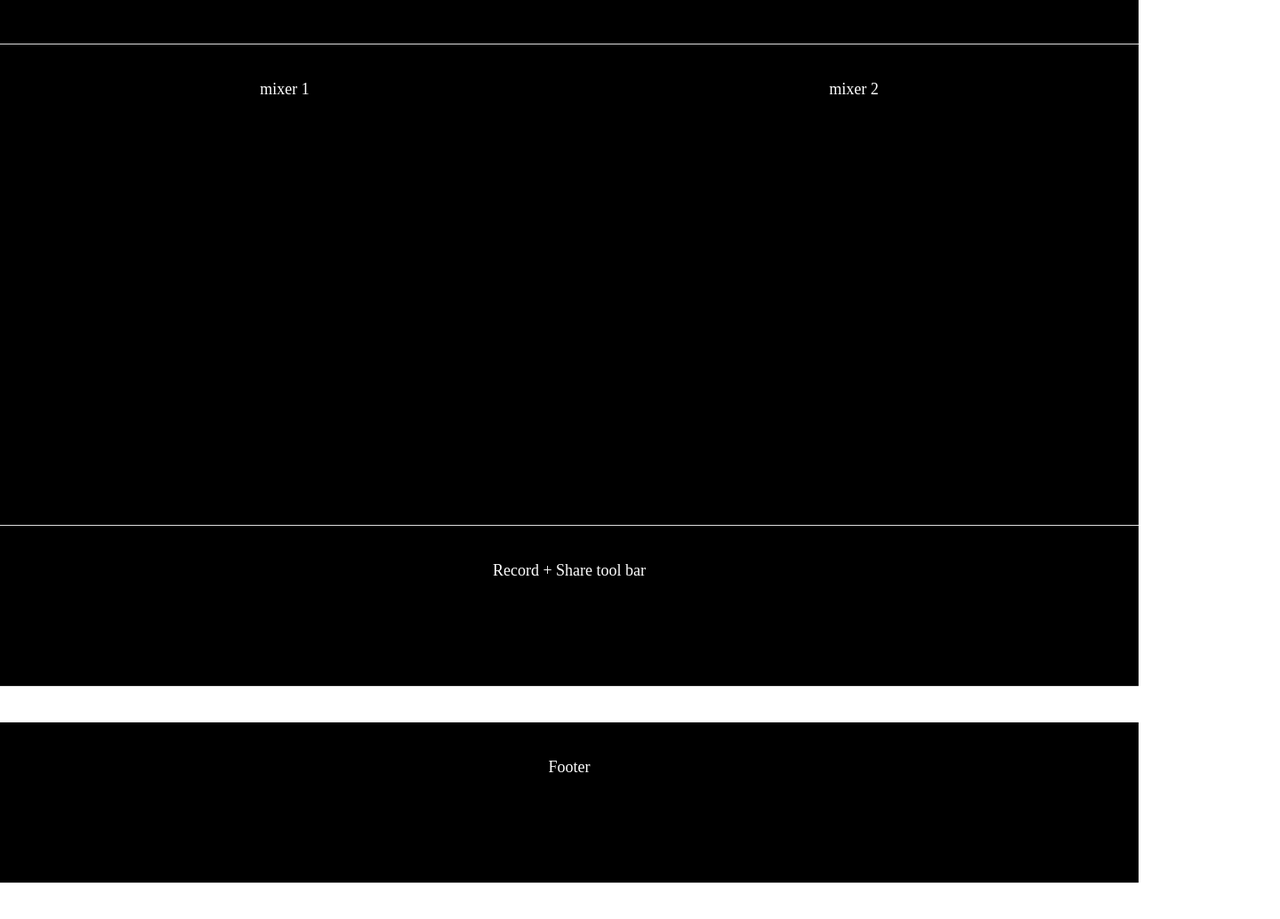
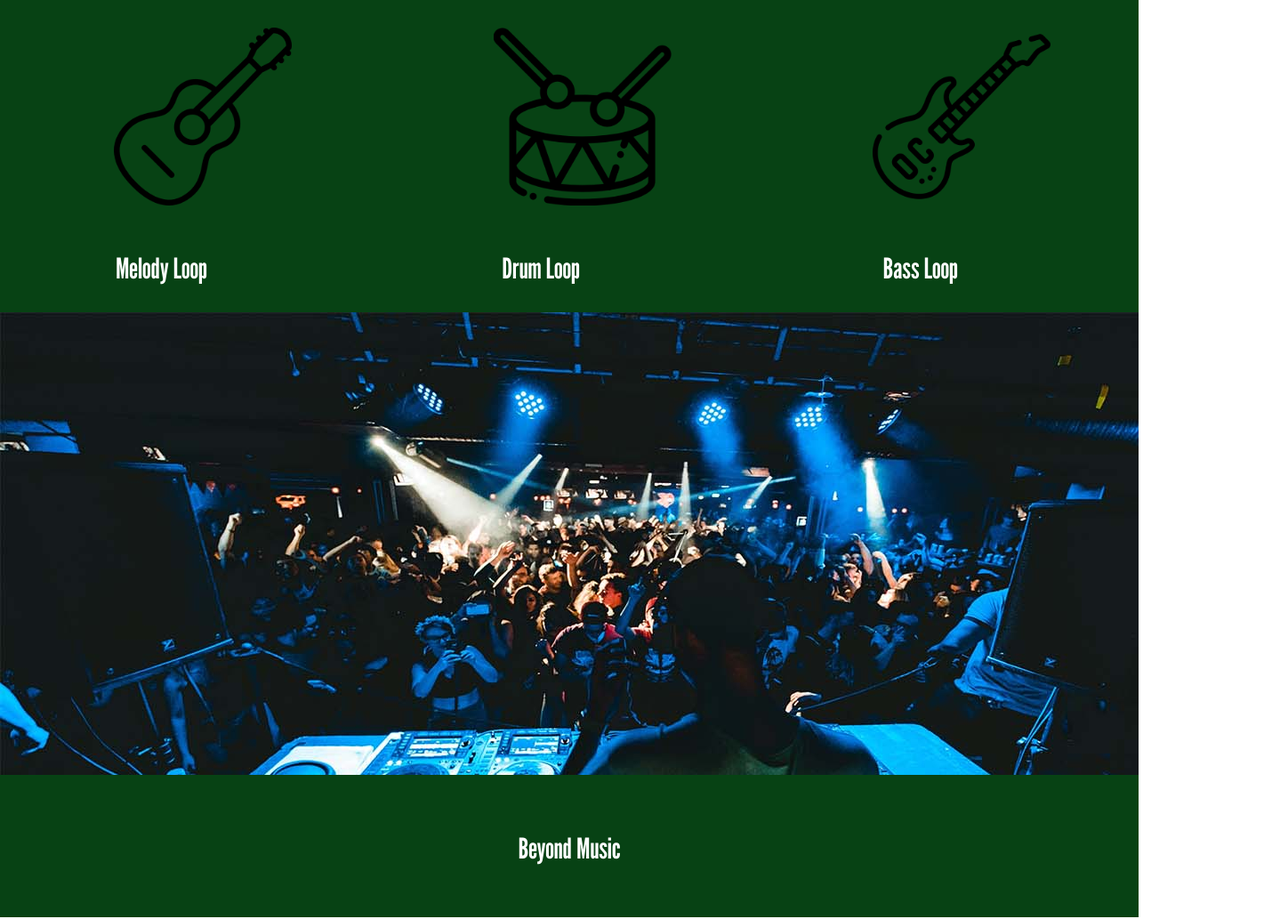
Before and after one commit to roynchan/Chan_Roy_MusicMixer, a plain HTML site: page index.html in a window 1280 px wide. Shown: the part 593-1626 px from the top of the page at 89% size, 1439 px wide, since content can reach past the window. Drawn offline with nearby package versions, Linux system fonts and the light colour scheme; a web font is replaced by a local one.

Commit message:
Add files via upload

```diff
--- a/css/main.css
+++ b/css/main.css
@@ -32,12 +32,29 @@ div,p,body,header,footer,section,article,nav {
 }
 
 #songsearch {
-    height: 10em;
-    font-size: large;
-      overflow: hidden;
-      border-bottom: solid 1px #DDD;
-      background-color: #000;
+
+        display: grid;
+        grid-column: 2 / span 2;
+        grid-template-columns: repeat(3, 1fr);
+        justify-content: space-evenly;
+        row-gap: 1em;
+        background-color: #074214;
+
+
+
   }
+
+  #songsearch img {
+      margin-top: 1em;
+      margin-left: 8em;
+  }
+
+  #songsearch p {
+      margin-top: 0em;
+    margin-right: 2em;
+    font-family: 'League Gothic', sans-serif;
+    font-size: 2em;
+}
 
 
 #mainHeader {
@@ -47,13 +64,21 @@ div,p,body,header,footer,section,article,nav {
 }
 
 
-#mixer {
-    height: 30em;
+.Mixer {
+    display: block;
+    height: 520px;
 
-    font-size: large;
-      overflow: hidden;
-      border-bottom: solid 1px #DDD;
-      background-color: #000;
+  background-image:url('../images/backgrounddrop.jpg') ;
+  background-repeat: no-repeat;
+
+  }
+
+  .grid {
+    display: grid;
+    grid-column: 2 / span 2;
+    grid-template-columns: repeat(3, 1fr);
+    justify-content: space-evenly;
+    row-gap: 1em;
   }
 
 .two-item {
@@ -82,13 +107,14 @@ div,p,body,header,footer,section,article,nav {
 
 
 #mainFooter {
-    margin-top: 40px;
-    margin-bottom: 40px;
+
     overflow: hidden;
-    height: 10em;
+    height: 5em;
+      background-color: #074214;
+      font-family: 'League Gothic', sans-serif;
+      font-size: 2em;
+}
 
-    font-size: large;
-      overflow: hidden;
-      border-bottom: solid 1px #DDD;
-      background-color: #000;
+#mainFooter p {
+    margin-top: 1em;
 }
--- a/index.html
+++ b/index.html
@@ -18,36 +18,55 @@
 
         </header>
 
-        <section id="hero"><p>Hero</p></section>
+        <section id=""><img src="images/hero.jpg" alt="" width="1439px"></section>
 
+
+        <section id="songsearch">
+            <p>Drop Your Loops Into The DJ Desk !</p>
+        </section>
     <section id="songsearch">
-        <div><p>Song Searcher</p></div>
+
+        <div><img dragable="true" src="images/guitar.png" alt="" height="200px"></div>
+        <div><img dragable="true" src="images/drum.png" alt="" height="200px"></div>
+        <div><img  dragable="true" src="images/bas.png" alt="" height="200px"></div>
+
+        <p class="name">Melody Loop</p>
+        <p class="name">Drum Loop</p>
+        <p class="name">Bass Loop</p>
 
     </section>
 
-    <section id="mixer">
-        <div class="two-item">
-        <p>mixer 1</p>
-        <p>mixer 2</p>
-    </div>
+    <section class="Mixer">
+        <div class="grid" >
+
+			<div class="drop-zone "></div>
+			<div class="drop-zone  "></div>
+			<div class="drop-zone  "></div>
+
+		</div>
     </section>
 
-    <section id="songsearch">
-        <div><p>Record + Share tool bar</p></div>
+    <section class="hidden">
+    <nav id="buttonHolder">
+        <audio src="audio/audio0.mp3" data-bgref="0" >
+            <audio src="audio/audio1.mp3" data-bgref="1" >
+                <audio src="audio/audio2.mp3" data-bgref="3" >
+    </nav>
+</section>
 
-    </section>
+
 
 
 
 
 
     <footer id="mainFooter">
-            <div id="footerNav"><p>Footer</p></div>
+            <p>Beyond Music</p>
 
     </footer>
 
 
     </div>
-
+    <script src="js/main.js"></script>
 </body>
 </html>
--- /dev/null
+++ b/js/main.js
@@ -0,0 +1,32 @@
+(() => {
+let LoopsPiece = document.querySelectorAll('#songsearch img');
+dropZones = document.querySelectorAll (".Mixer");
+
+function dragStarted(event) {
+    console.log ('started dragging a piece');
+    event.dataTransfer.setData('currentItem',event.target.id);
+}
+
+function allowDragOver(event) {
+    event.preventDefault();
+    console.log ('dragging over me');
+}
+function allowDrop(event) {
+    event.preventDefault();
+    console.log ('drop on me');
+    let droppedEl = event.dataTransfer.getData('currentItem');
+    console.log(droppedEl);
+    let loop = document.createElement("loop");
+    if (event.currentTarget.children.length ===0){
+    this.appendChild(document.querySelector(`${droppedEl}`));
+    }
+}
+
+
+
+LoopsPiece.forEach (piece => piece.addEventListener("dragstart", dragStarted));
+dropZones.forEach (zone => {
+    zone.addEventListener("dragover", allowDragOver);
+    zone.addEventListener("drop", allowDrop);
+});
+})();
```
Also changed, not shown: images/backgrounddrop.jpg (added), images/bas.png (added), images/drum.png (added), images/guitar.png (added), images/hero.jpg, images/redd-viW03nMV670-unsplash.jpg (added), 3 other files.
